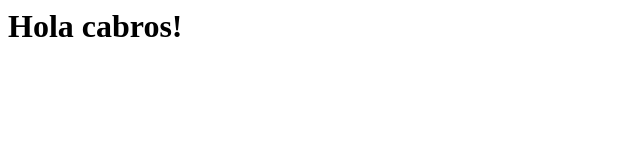
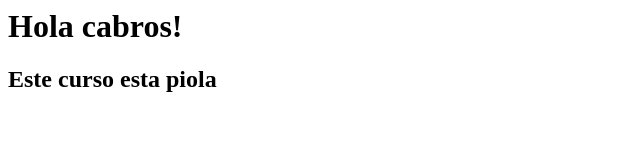
Before and after one commit to ArielGM/my-repo, a plain HTML site: page index.html in a window 1280 px wide. Shown: the whole page, without its empty margins (0-640 px from the left). Drawn offline with Linux system fonts and the light colour scheme.

Commit message:
segundo commit

```diff
--- a/index.html
+++ b/index.html
@@ -1 +1,2 @@
 <h1>Hola cabros!</h1>
+<h2>Este curso esta piola</h2>
```
